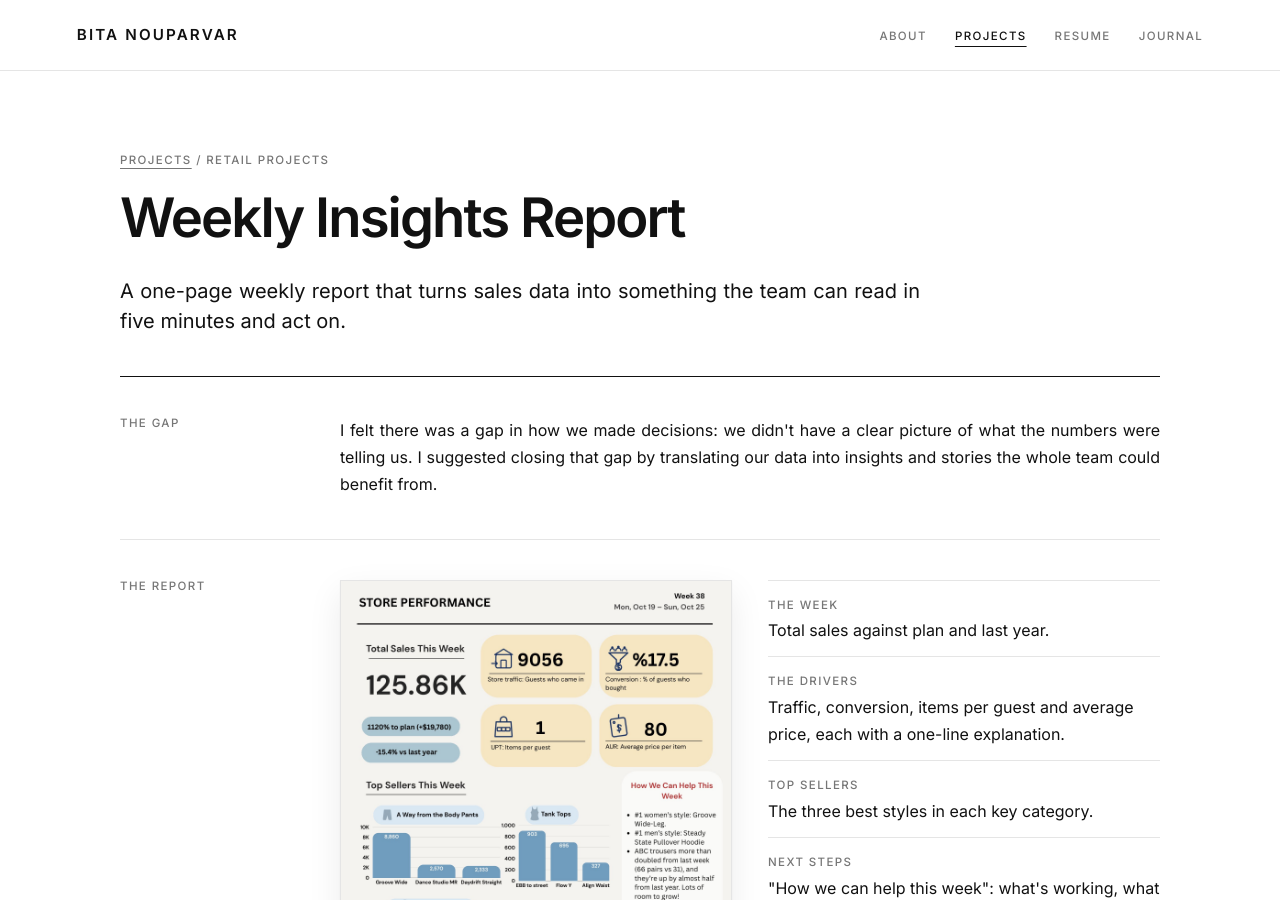
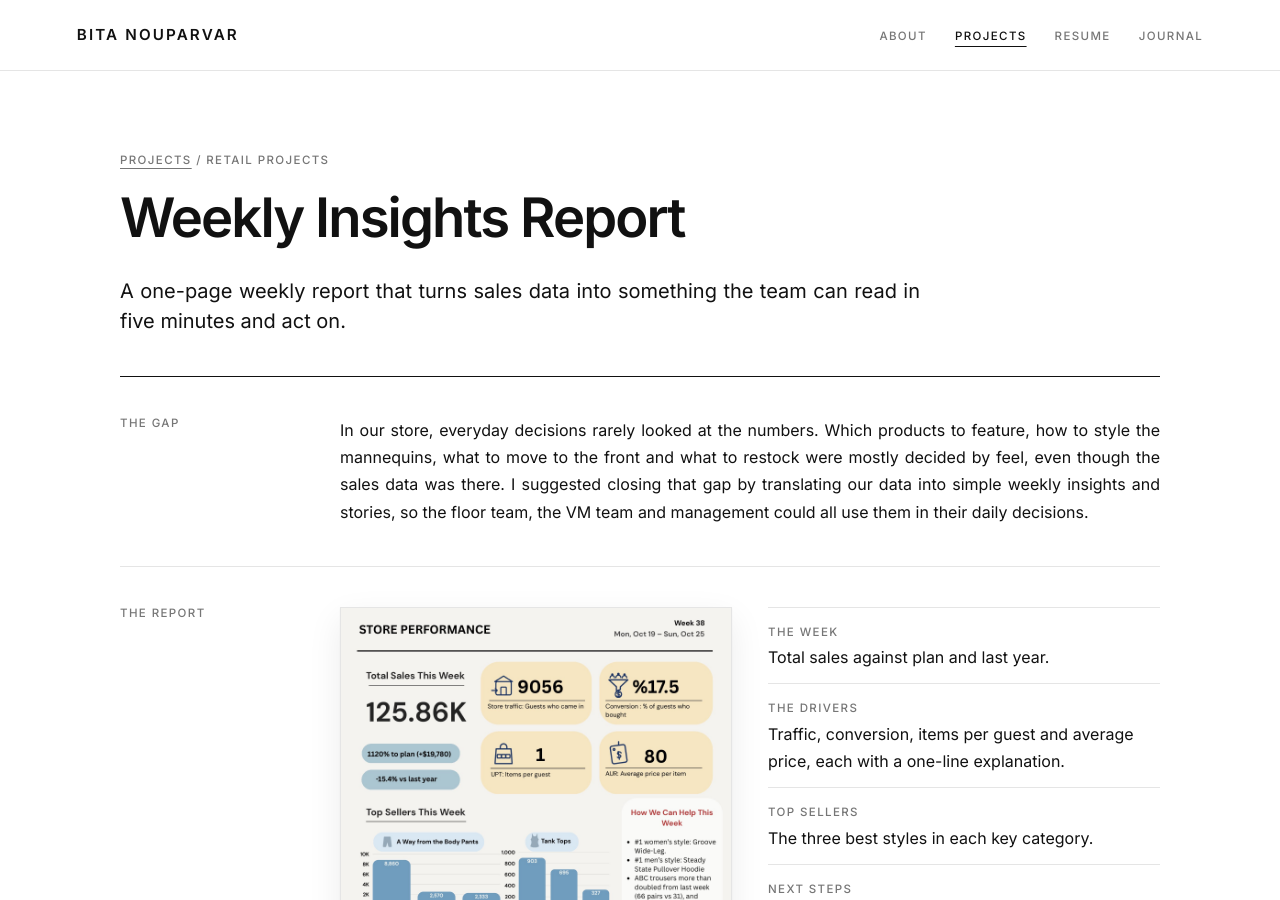
Before and after one commit to bitanp1994/bitanouparvar.com, a Jekyll site: the page built from projects/weekly-insights-report.html, in a window 1280 px wide and 900 px high. Built offline with Jekyll 4.4.1, drawn with Linux system fonts in a browser that asks for light colours.

Commit message:
Weekly Insights Report: make 'The gap' specific to in-store and VM decisions
Co-Authored-By: Claude Opus 5.5 <noreply@anthropic.com>
Claude-Session: https://claude.ai/code/session_011ZU1tgXn8aNEA1hgF5gWNT

```diff
--- a/projects/weekly-insights-report.html
+++ b/projects/weekly-insights-report.html
@@ -11,7 +11,7 @@ permalink: /projects/weekly-insights-report/
 
   <section class="case-row">
     <h2 class="case-label">The gap</h2>
-    <div class="case-body"><p>I felt there was a gap in how we made decisions: we didn't have a clear picture of what the numbers were telling us. I suggested closing that gap by translating our data into insights and stories the whole team could benefit from.</p></div>
+    <div class="case-body"><p>In our store, everyday decisions rarely looked at the numbers. Which products to feature, how to style the mannequins, what to move to the front and what to restock were mostly decided by feel, even though the sales data was there. I suggested closing that gap by translating our data into simple weekly insights and stories, so the floor team, the VM team and management could all use them in their daily decisions.</p></div>
   </section>
 
   <section class="case-row">
```
